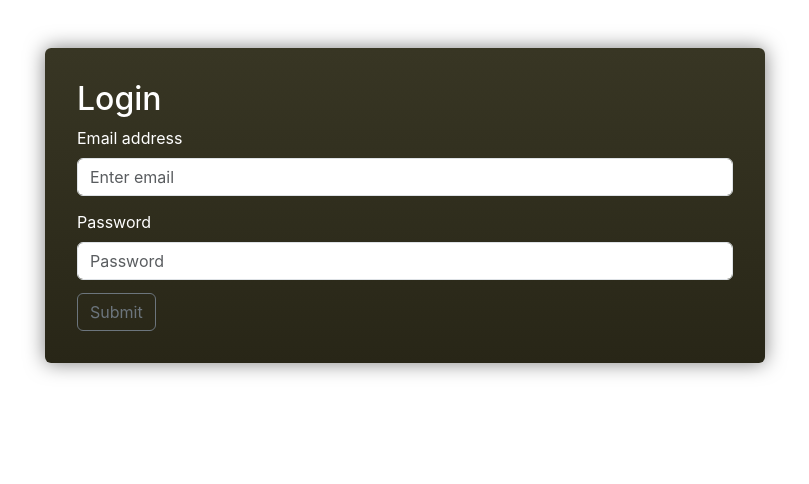
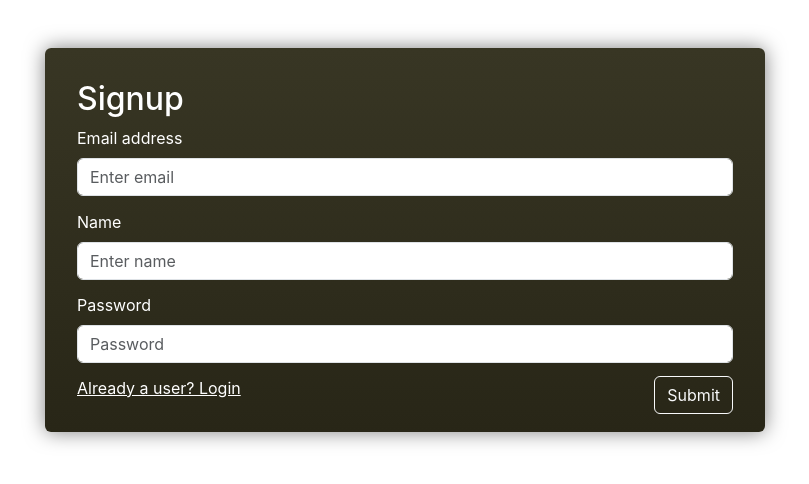
Before and after one commit to NikDev9/ToDo, a React (Create React App) app in the folder Frontend/: page /signup in a window 1280 px wide. Shown: the top 484 px of the page, without its empty margins (235-1044 px from the left). Built offline with nearby package versions, Linux system fonts and the light colour scheme.

Commit message:
Add React router

```diff
--- a/Frontend/package.json
+++ b/Frontend/package.json
@@ -11,6 +11,7 @@
     "react-bootstrap": "^2.10.1",
     "react-dom": "^18.2.0",
     "react-icons": "^5.0.1",
+    "react-router-dom": "^6.22.0",
     "react-scripts": "5.0.1",
     "web-vitals": "^2.1.4"
   },
--- a/Frontend/src/App.js
+++ b/Frontend/src/App.js
@@ -1,12 +1,18 @@
 import './App.css';
+import { Routes, Route } from 'react-router-dom';
 import Login from './components/Login';
+import Signup from './components/Signup';
 import TaskList from './components/TaskList';
 
 function App() {
+
   return (
     <div id="main-container">
-      <Login/>
-      {/* <TaskList/> */}
+      <Routes>
+        <Route path="/" exact element={<Login/>}/>
+        <Route path="/signup" element={<Signup/>}/>
+        <Route path="/mylist" element={<TaskList/>}/>
+      </Routes>
     </div>
   );
 }
--- a/Frontend/src/components/Login.js
+++ b/Frontend/src/components/Login.js
@@ -1,22 +1,23 @@
 import { useState } from 'react';
 import { Form, Button } from 'react-bootstrap';
+import { Link } from 'react-router-dom';
 
 export default function Login () {
 
     const [email, setEmail] = useState('');
     const [password, setPassword] = useState('');
 
-    const handleSubmit = (event) => {
+    function handleSubmit (event) {
         console.log('Email:', email);
         console.log('Password:', password);
-    };
+    }
 
     return (
         <div>
-            <h2 id="heading">Login</h2>
-            <Form onSubmit={handleSubmit}>
+            <h2 id="white">Login</h2>
+            <Form onSubmit={handleSubmit} id="spacing">
                 <Form.Group id="spacing">
-                    <Form.Label id="heading">Email address</Form.Label>
+                    <Form.Label id="white">Email address</Form.Label>
                     <Form.Control
                         type="email"
                         placeholder="Enter email"
@@ -26,7 +27,7 @@ export default function Login () {
                 </Form.Group>
 
                 <Form.Group id="spacing">
-                    <Form.Label id="heading">Password</Form.Label>
+                    <Form.Label id="white">Password</Form.Label>
                     <Form.Control
                         type="password"
                         placeholder="Password"
@@ -35,8 +36,10 @@ export default function Login () {
                     />
                 </Form.Group>
 
-                <Button variant="outline-secondary" type="submit">Submit</Button>
+                <Button variant="outline-light" type="submit" id="submitButton">Submit</Button>
             </Form>
+
+            <Link id="white" to="/signup">Not a user? Signup</Link>
         </div>
     );
 }
--- /dev/null
+++ b/Frontend/src/components/Signup.jsx
@@ -0,0 +1,64 @@
+import { useState } from 'react';
+import { Form, Button } from 'react-bootstrap';
+import { Link } from 'react-router-dom';
+
+export default function Signup () {
+
+    const [formData, setFormData] = useState({ email: '', name: '', password: '' });
+
+    function handleChange (event) {
+        const { name, value } = event.target;
+        setFormData({ ...formData, [name]: value });
+    }
+
+    function handleSubmit (event) {
+        console.log('Signup form submitted:', formData);
+    }
+
+    return (
+        <div>
+            <h2 id="white">Signup</h2>
+            <Form onSubmit={handleSubmit}>
+                <Form.Group id="spacing">
+                    <Form.Label id="white">Email address</Form.Label>
+                    <Form.Control
+                        type="email"
+                        name="email"
+                        placeholder="Enter email"
+                        value={formData.email}
+                        onChange={handleChange}
+                        required
+                    />
+                </Form.Group>
+
+                <Form.Group id="spacing">
+                    <Form.Label id="white">Name</Form.Label>
+                    <Form.Control
+                        type="text"
+                        name="name"
+                        placeholder="Enter name"
+                        value={formData.name}
+                        onChange={handleChange}
+                        required
+                    />
+                </Form.Group>
+
+                <Form.Group id="spacing">
+                    <Form.Label id="white">Password</Form.Label>
+                    <Form.Control
+                        type="password"
+                        name="password"
+                        placeholder="Password"
+                        value={formData.password}
+                        onChange={handleChange}
+                        required
+                    />
+                </Form.Group>
+
+                <Button variant="outline-light" type="submit" id="submitButton">Submit</Button>
+            </Form>
+
+            <Link id="white" to="/">Already a user? Login</Link>
+        </div>
+    );
+}
--- a/Frontend/src/index.css
+++ b/Frontend/src/index.css
@@ -17,7 +17,7 @@ body {
   position: relative;
 }
 
-#heading {
+#white {
   color: white;
 }
 
@@ -34,6 +34,14 @@ body {
   margin-bottom: 2%;
 }
 
+#submitButton {
+  float: right;
+}
+
+#signupButton {
+  float: center;
+}
+
 code {
   font-family: source-code-pro, Menlo, Monaco, Consolas, 'Courier New',
     monospace;
--- a/Frontend/src/index.js
+++ b/Frontend/src/index.js
@@ -1,6 +1,7 @@
 import '../node_modules/bootstrap/dist/css/bootstrap.min.css';
 import React from 'react';
 import ReactDOM from 'react-dom/client';
+import { BrowserRouter as Router } from 'react-router-dom';
 import './index.css';
 import App from './App';
 import reportWebVitals from './reportWebVitals';
@@ -8,7 +9,9 @@ import reportWebVitals from './reportWebVitals';
 const root = ReactDOM.createRoot(document.getElementById('root'));
 root.render(
   <React.StrictMode>
-    <App />
+    <Router>
+      <App />
+    </Router>
   </React.StrictMode>
 );
 
```
Also changed, not shown: 1 other file (tests, documents, lock files or other folders).
